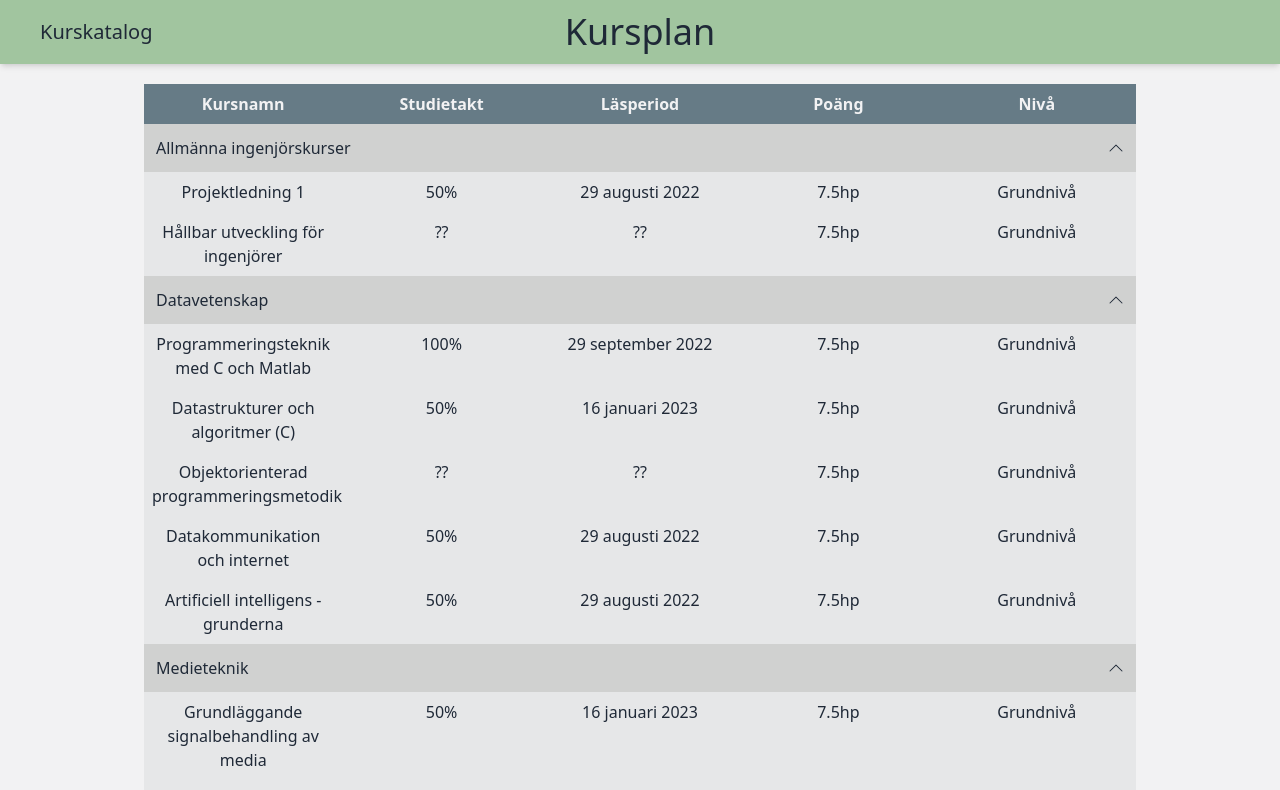
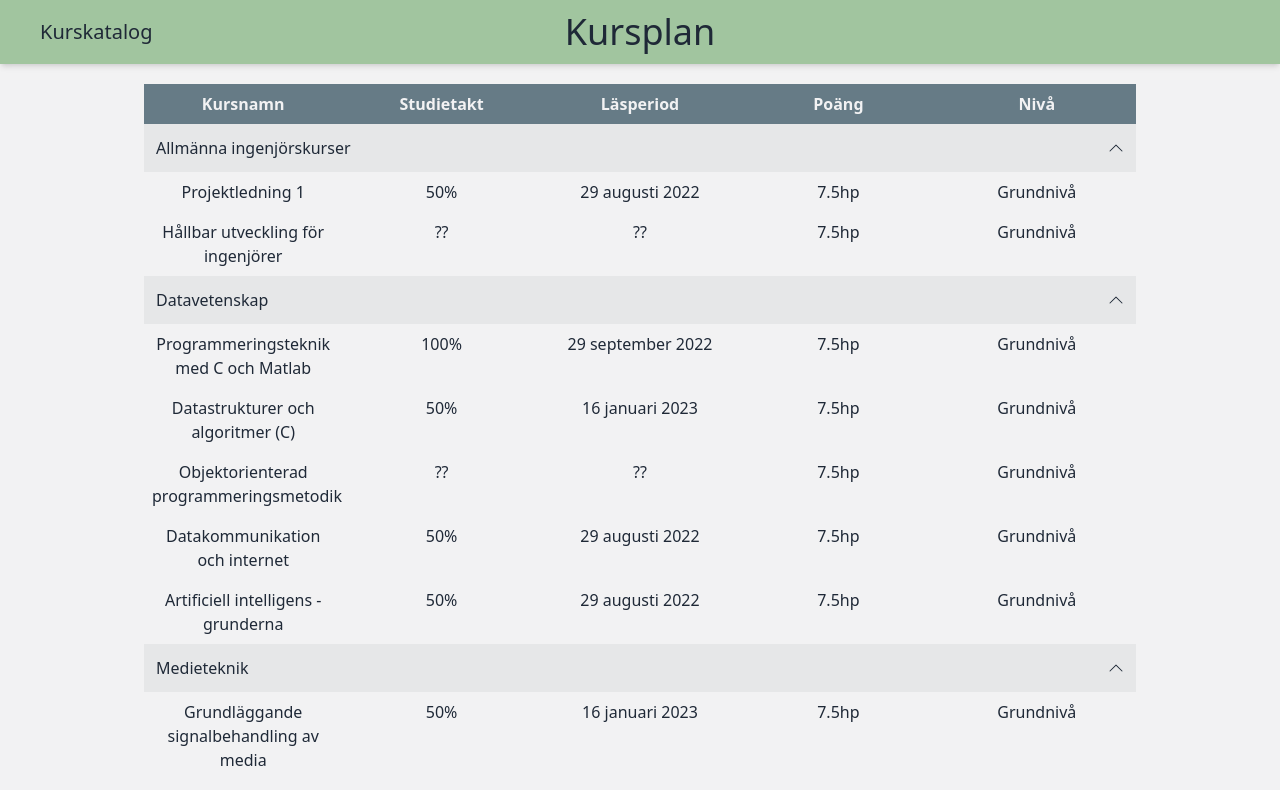
Before and after one commit to HawkieOne/kurskatalog-id, a React (Create React App) app: page /kursplan in a window 1280 px wide. Shown: the top 790 px of the page. Built offline with nearby package versions, Linux system fonts and the light colour scheme.

Commit message:
feat: fix left drawer
  * left drawer takes upp 100% of height
  * fix color of collapse component

```diff
--- a/src/components/Collapse.tsx
+++ b/src/components/Collapse.tsx
@@ -12,7 +12,7 @@ export default function Collapse({ title, content, open }: CollapseProps) {
   return (
     <div className="flex flex-col items-center">
       <div
-        className="w-full cursor-pointer self-start text-onyx flex justify-between items-center bg-ashGrey p-3"
+        className="w-full cursor-pointer self-start text-onyx flex justify-between items-center bg-boneGrey p-3"
         onClick={() => setIsCollapsed(!isCollapsed)}
       >
         {title}
--- a/src/pages/builder/Drawer.tsx
+++ b/src/pages/builder/Drawer.tsx
@@ -1,5 +1,5 @@
 import React from "react";
-import { AnimatePresence, motion } from "framer-motion"
+import { motion } from "framer-motion"
 
 interface DrawerProps {
   side: "left" | "right";
@@ -16,7 +16,7 @@ export default function Drawer({ side, refPointer, children }: DrawerProps) {
       transition={{ ease: "linear" }}
       exit={{ x: side === "left" ? -350 : 350 }}
       layout
-      className={`max-h-screen overflow-y-auto inset-y-0 absolute bg-white shadow-lg ${side === "left" ? "left-0 w-96" : "right-0"
+      className={`h-100 overflow-y-auto inset-y-0 absolute bg-white shadow-lg ${side === "left" ? "left-0 w-96" : "right-0"
         } flex flex-col z-30 print:hidden`}
       ref={refPointer}
     >
--- a/src/pages/mandatory/index.tsx
+++ b/src/pages/mandatory/index.tsx
@@ -42,7 +42,7 @@ export default function MandatoryCourses() {
                 content={
                   <div>
                     {allowedCourses.map((course, _) => (
-                      <div className="grid grid-cols-5 bg-boneGrey text-onyx">
+                      <div className="grid grid-cols-5 bg-whiteBackground text-onyx">
                         {renderCell(course.name)}
                         {renderCell(course.pace ? course.pace + "%" : "??")}
                         {renderCell(course.startDate ? course.startDate : "??")}
```
